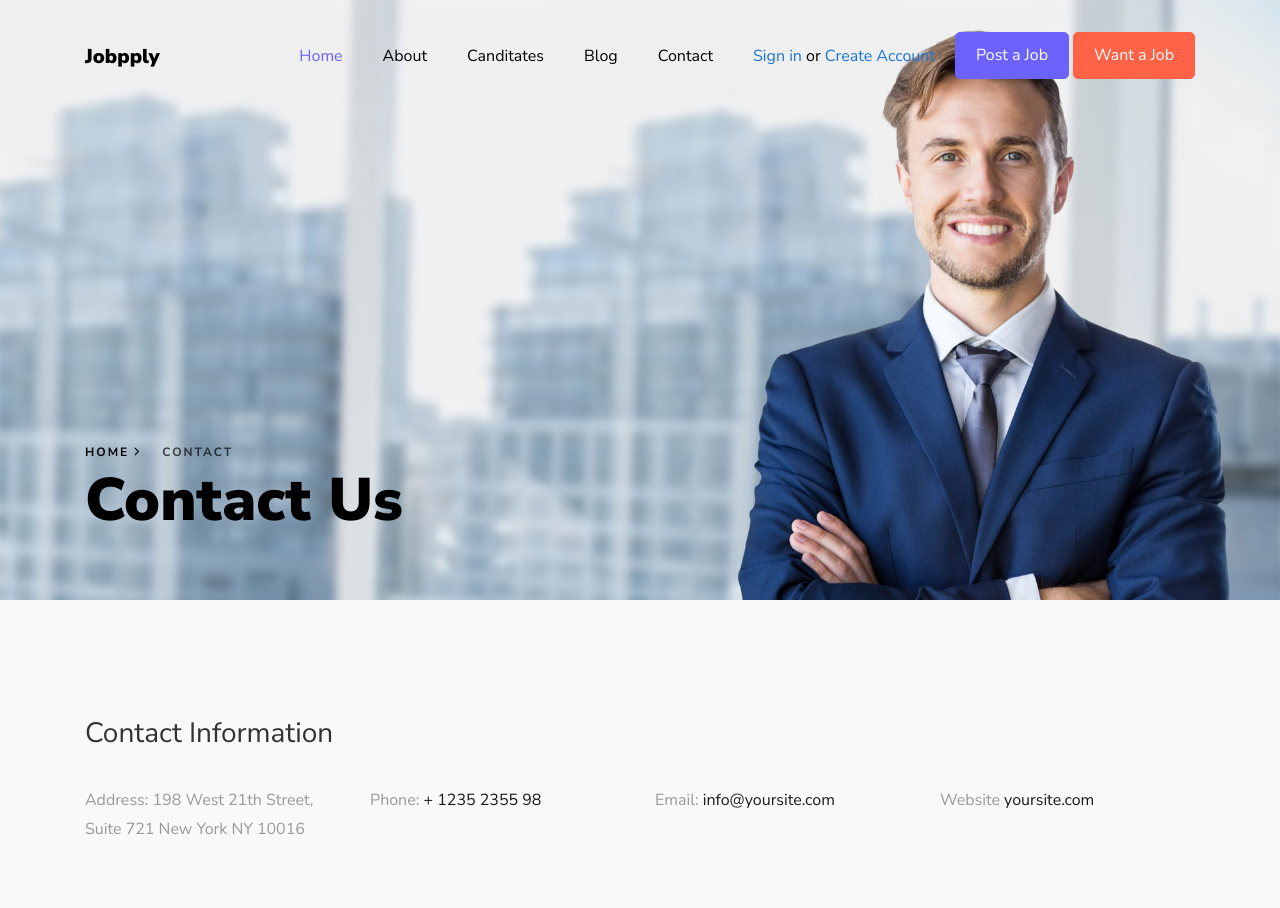
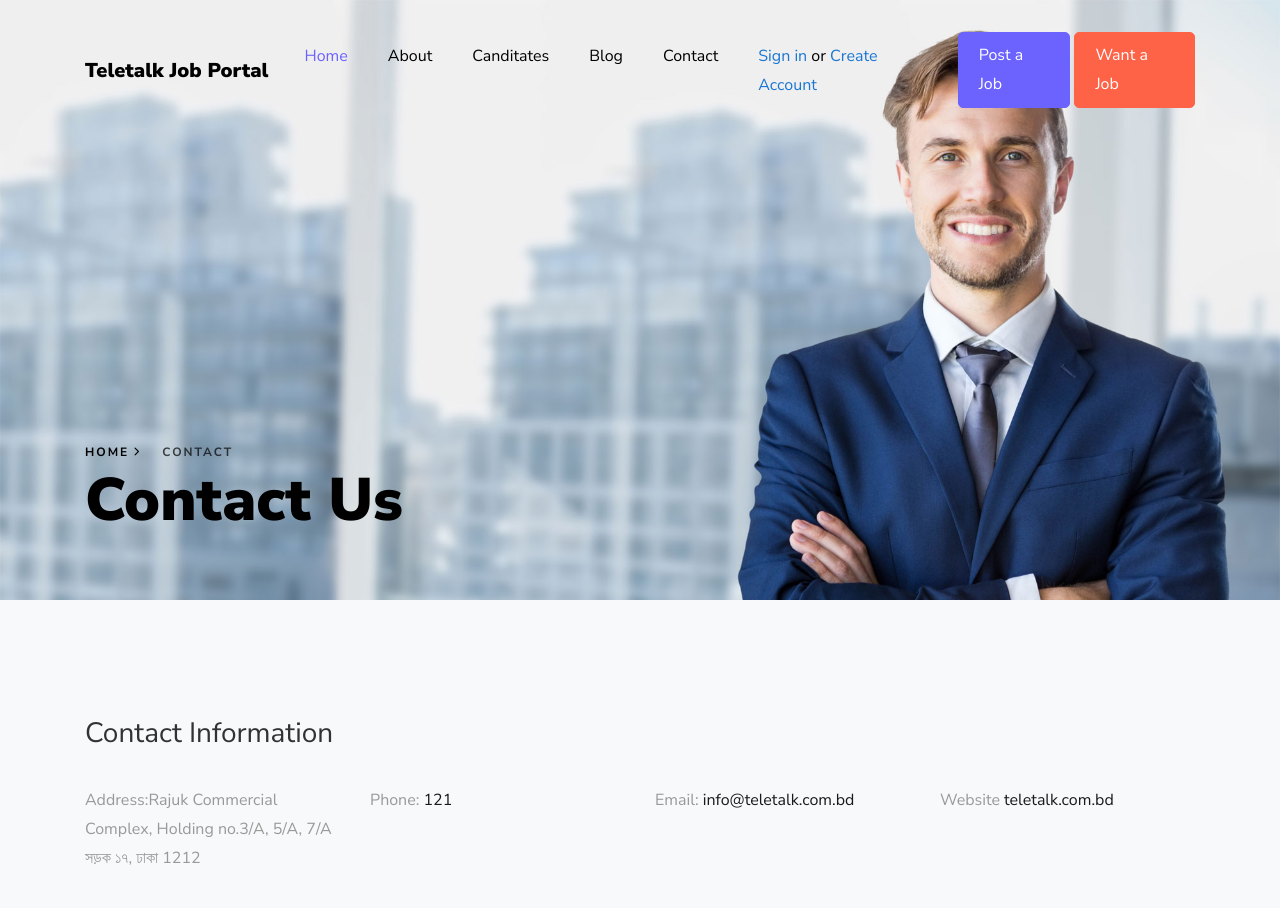
Before and after one commit to sajib1066/django-jobportal, a Django app: page /contact in a window 1280 px wide. Shown: the top 908 px of the page. Run offline with Django 3.2, Linux system fonts and the light colour scheme; some libraries are stand-ins or nearby versions; some web fonts are replaced.

Commit message:
update template

```diff
--- a/templates/about/about.html
+++ b/templates/about/about.html
@@ -22,7 +22,7 @@
           <div class="col-md-9">
             <img class="img-fluid" src="{% static 'images/undraw_work_time_lhoj.svg' %}" alt="">
           </div>
-          <h2 class="mb-4">Welcome to Jobpply</h2>
+          <h2 class="mb-4">Welcome to Teletalk Job Portal</h2>
           <p>Far far away, behind the word mountains, far from the countries Vokalia and Consonantia, there live the blind texts. Separated they live in Bookmarksgrove right at the coast of the Semantics, a large language ocean.</p>
           <p>On her way she met a copy. The copy warned the Little Blind Text, that where it came from it would have been rewritten a thousand times and everything that was left from its origin would be the word "and" and the Little Blind Text should turn around and return to its own, safe country. But nothing the copy said could convince her and so it didn’t take long until a few insidious Copy Writers ambushed her, made her drunk with Longe and Parole and dragged her into their agency, where they abused her for their.</p>
         </div>
--- a/templates/administration/candidate-register.html
+++ b/templates/administration/candidate-register.html
@@ -13,7 +13,7 @@
 				<span class="login100-form-title">
 					<a class="home-logo" href="{% url 'home' %}"><i class="fa fa-home" aria-hidden="true"></i></a>
 					<br>
-					Create Your Jobpply Account
+					Create Your Tele Jobs Account
 				</span>
 
 				<div class="wrap-input100 validate-input">
--- a/templates/base/footer.html
+++ b/templates/base/footer.html
@@ -44,9 +44,9 @@
           <h2 class="ftco-heading-2">Have a Questions?</h2>
           <div class="block-23 mb-3">
             <ul>
-              <li><span class="icon icon-map-marker"></span><span class="text">203 Fake St. Mountain View, San Francisco, California, USA</span></li>
-              <li><a href="#"><span class="icon icon-phone"></span><span class="text">+2 392 3929 210</span></a></li>
-              <li><a href="#"><span class="icon icon-envelope"></span><span class="text">info@yourdomain.com</span></a></li>
+              <li><span class="icon icon-map-marker"></span><span class="text">Rajuk Commercial Complex, Holding no.3/A, 5/A, 7/A সড়ক ১৭, ঢাকা 1212</span></li>
+              <li><a href="tel://121"><span class="icon icon-phone"></span><span class="text">121</span></a></li>
+              <li><a href="mailto:info@teletalk.com.bd"><span class="icon icon-envelope"></span><span class="text">info@teletalk.com.bd</span></a></li>
             </ul>
           </div>
         </div>
@@ -54,10 +54,7 @@
     </div>
     <div class="row">
       <div class="col-md-12 text-center">
-
-        <p><!-- Link back to Colorlib can't be removed. Template is licensed under CC BY 3.0. -->
-Copyright &copy;<script>document.write(new Date().getFullYear());</script> All rights reserved | This template is made with <i class="icon-heart text-danger" aria-hidden="true"></i> by <a href="https://colorlib.com" target="_blank">Colorlib</a>
-<!-- Link back to Colorlib can't be removed. Template is licensed under CC BY 3.0. --></p>
+        Copyright &copy;<script>document.write(new Date().getFullYear());</script> All rights reserved <i class="icon-heart text-danger" aria-hidden="true"></i> by <a href="#" target="_blank">Tiger Park Limited</a>
       </div>
     </div>
   </div>
--- a/templates/base/header.html
+++ b/templates/base/header.html
@@ -1,6 +1,6 @@
 {% load static %}
 
-<title>Jobpply - Free Bootstrap 4 Template by Colorlib</title>
+<title>Teletalk Job Portal</title>
 <meta charset="utf-8">
 <meta name="viewport" content="width=device-width, initial-scale=1, shrink-to-fit=no">
 
--- a/templates/base/navbar.html
+++ b/templates/base/navbar.html
@@ -1,7 +1,7 @@
 
 <nav class="navbar navbar-expand-lg navbar-dark ftco_navbar bg-dark ftco-navbar-light" id="ftco-navbar">
   <div class="container">
-    <a class="navbar-brand" href="{% url 'home' %}">Jobpply</a>
+    <a class="navbar-brand" href="{% url 'home' %}">Teletalk Job Portal</a>
     <button class="navbar-toggler" type="button" data-toggle="collapse" data-target="#ftco-nav" aria-controls="ftco-nav" aria-expanded="false" aria-label="Toggle navigation">
       <span class="oi oi-menu"></span> Menu
     </button>
@@ -25,8 +25,8 @@
                                 <i class="icon icon-laptop-user"></i>
                             </div>
                             <div class="cart-mbdj-r">
-                                <div class="t-txt">My Jobpply</div>
-                                <div class="des-txt">Sign in or create your My Jobpply account to manage your profile</div>
+                                <div class="t-txt">Tele Jobs</div>
+                                <div class="des-txt">Sign in or create your Tele Jobs account to manage your profile</div>
 
                                 <div class="btn-wraper">
                                     <a href="{% url 'candidate-login' %}" class="btn slu-btn">Sign In</a>
--- a/templates/contact/contact.html
+++ b/templates/contact/contact.html
@@ -23,16 +23,16 @@
           </div>
           <div class="w-100"></div>
           <div class="col-md-3">
-            <p><span>Address:</span> 198 West 21th Street, Suite 721 New York NY 10016</p>
+            <p><span>Address:</span>Rajuk Commercial Complex, Holding no.3/A, 5/A, 7/A সড়ক ১৭, ঢাকা 1212</p>
           </div>
           <div class="col-md-3">
-            <p><span>Phone:</span> <a href="tel://1234567920">+ 1235 2355 98</a></p>
+            <p><span>Phone:</span> <a href="tel://121">121</a></p>
           </div>
           <div class="col-md-3">
-            <p><span>Email:</span> <a href="mailto:info@yoursite.com">info@yoursite.com</a></p>
+            <p><span>Email:</span> <a href="mailto:info@teletalk.com.bd">info@teletalk.com.bd</a></p>
           </div>
           <div class="col-md-3">
-            <p><span>Website</span> <a href="#">yoursite.com</a></p>
+            <p><span>Website</span> <a href="http://www.teletalk.com.bd/en/" target="_blank">teletalk.com.bd</a></p>
           </div>
         </div>
         <div class="row block-9">
--- a/templates/home.html
+++ b/templates/home.html
@@ -10,7 +10,7 @@
       <div class="one-forth d-flex align-items-center ftco-animate js-fullheight">
         <div class="text mt-5">
           <p class="mb-4 mt-5 pt-5">We have <span class="number" data-number="200000">0</span> great job offers you deserve!</p>
-          <h1 class="mb-5">Largets Job Site In The World</h1>
+          <h1 class="mb-5">Largest Job Site In Bangladesh</h1>
 
           <div class="ftco-search">
             <div class="row">
```
